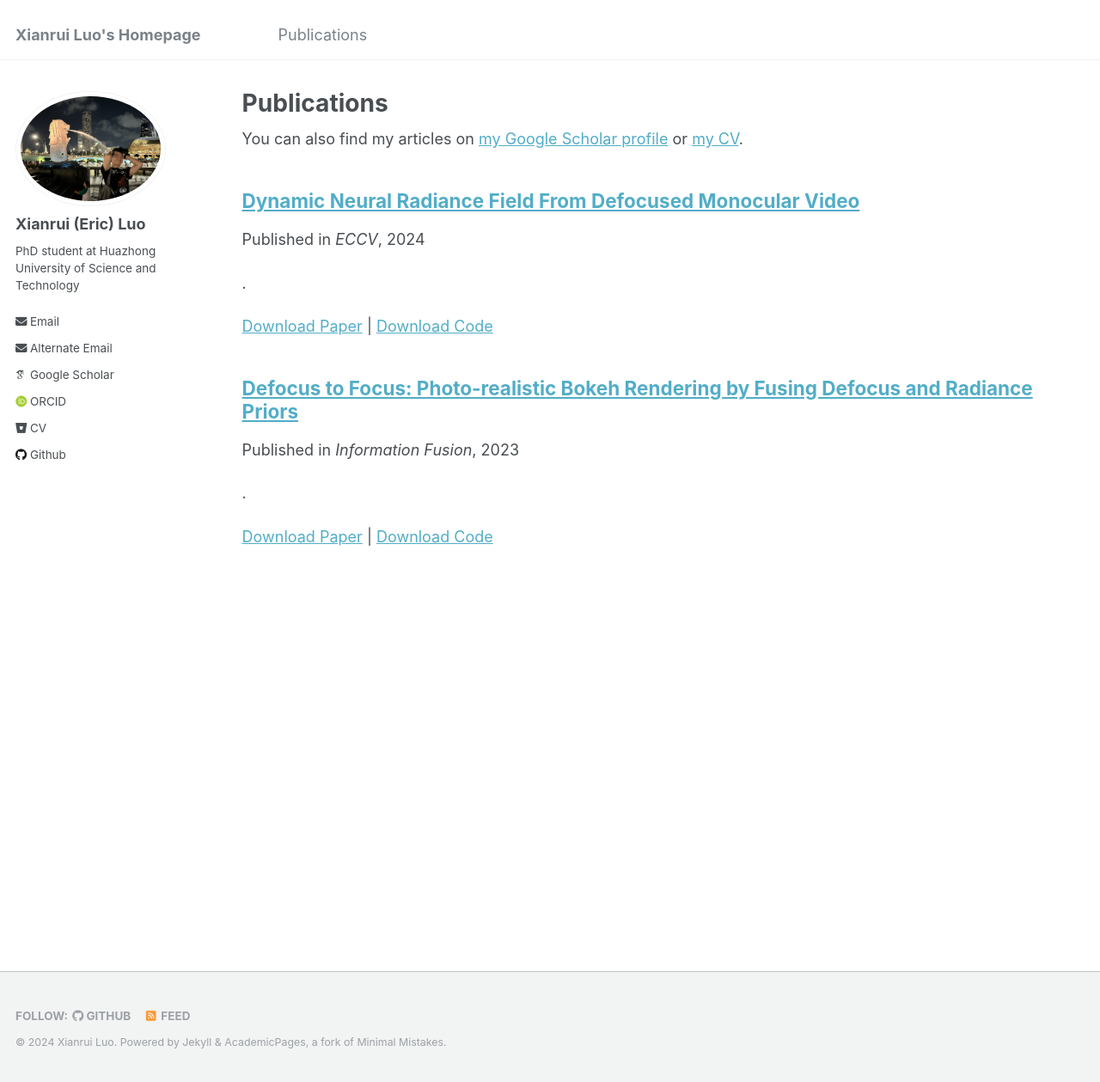
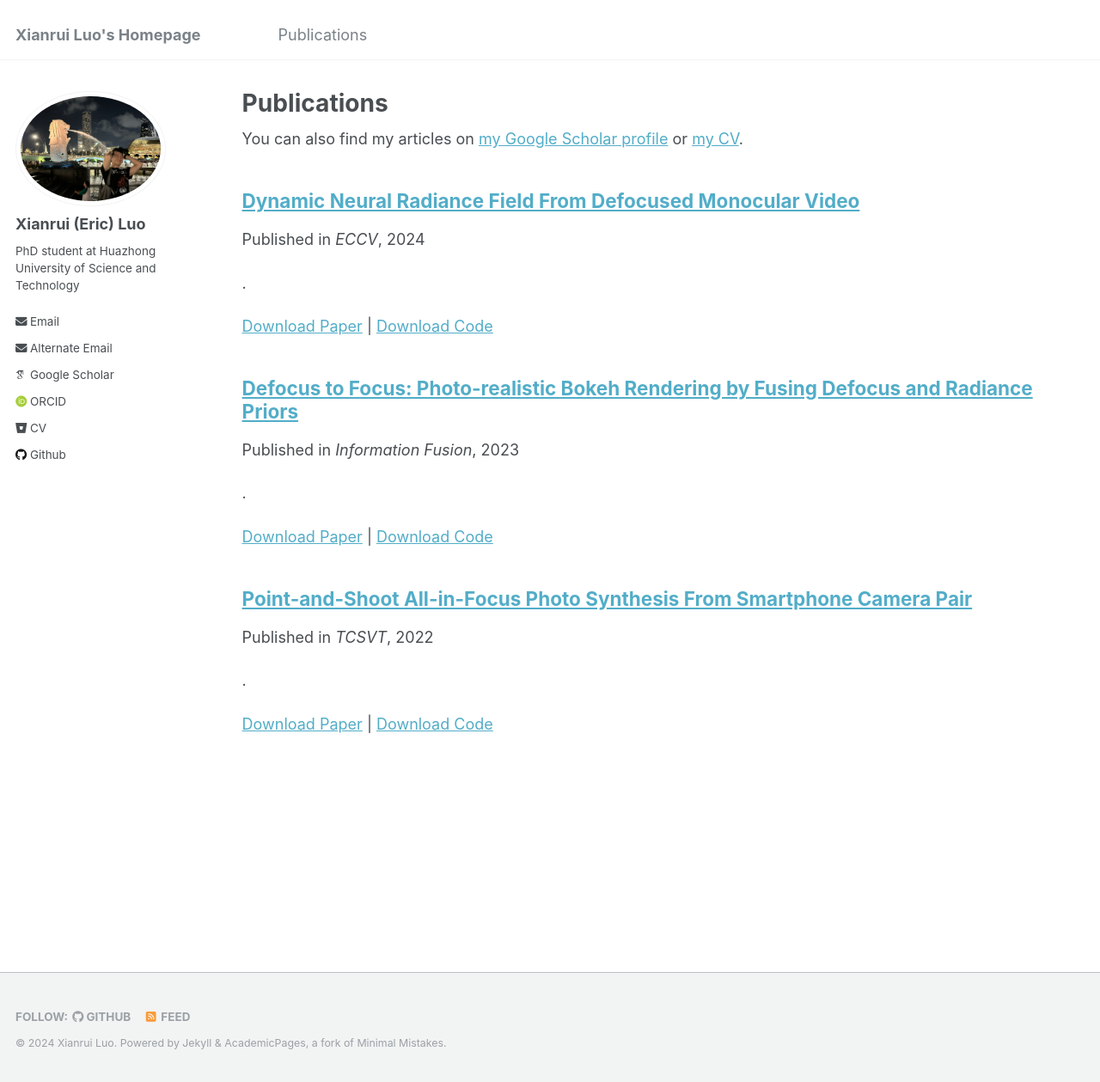
Before and after one commit to xianrui-luo/xianrui-luo.github.io, a Jekyll site: the page built from _pages/publications.md, in a window 1280 px wide and 1259 px high. Shown: the whole window at 86% size. Built offline with Jekyll 4.4.1, drawn with Linux system fonts in a browser that asks for light colours; some web fonts are replaced; a file with an impossible date is left out.

Commit message:
Update TCSVT.md

```diff
--- a/_publications/TCSVT.md
+++ b/_publications/TCSVT.md
@@ -3,7 +3,7 @@ title: "Point-and-Shoot All-in-Focus Photo Synthesis From Smartphone Camera Pair
 collection: publications
 permalink: /publication/TCSVT
 excerpt: '.'
-date: 2023
+date: 2022-11-01
 venue: 'TCSVT'
 codeurl: 'http://academicpages.github.io/files/slides3.pdf'
 paperurl: 'https://ieeexplore.ieee.org/abstract/document/9953190'
```
